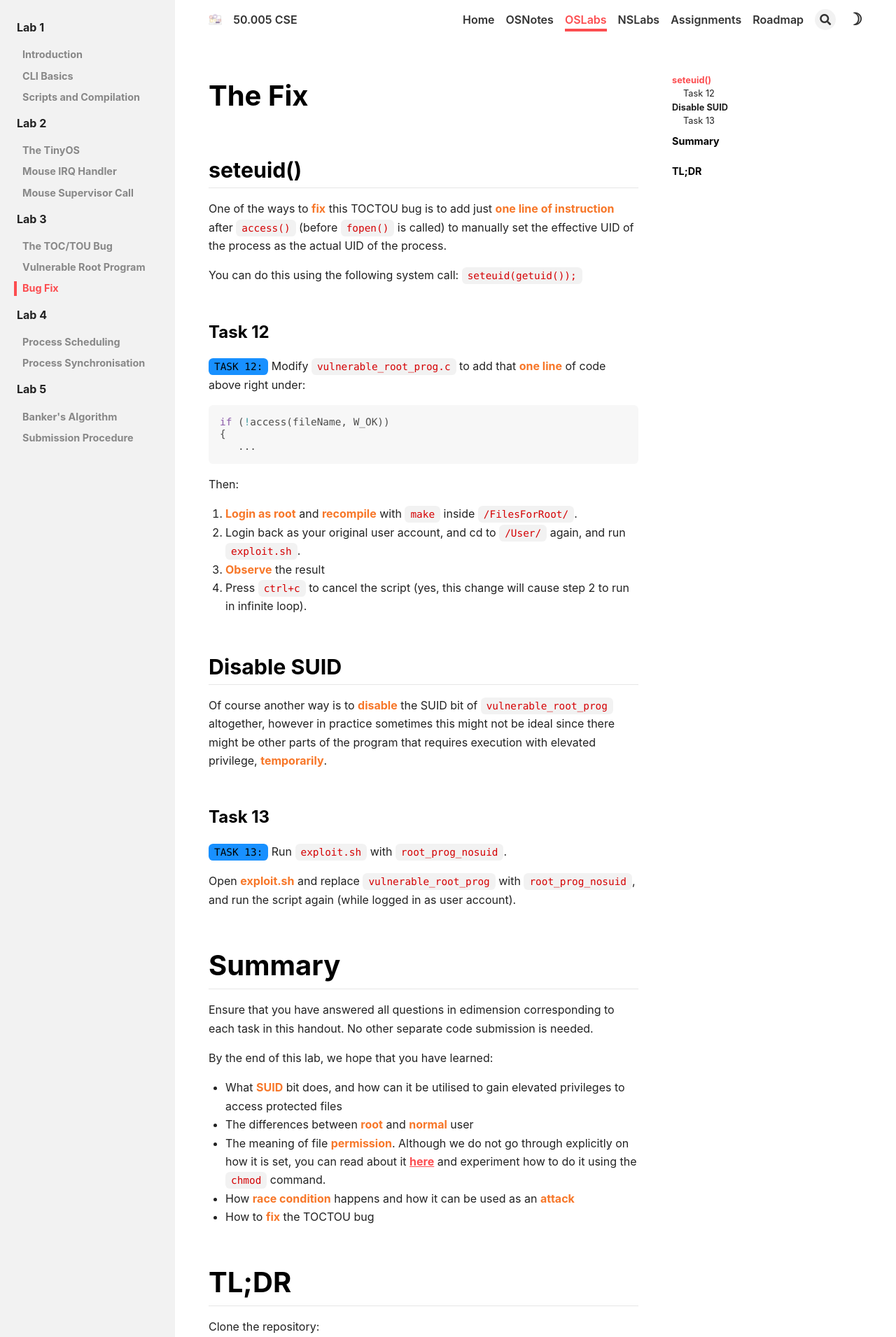
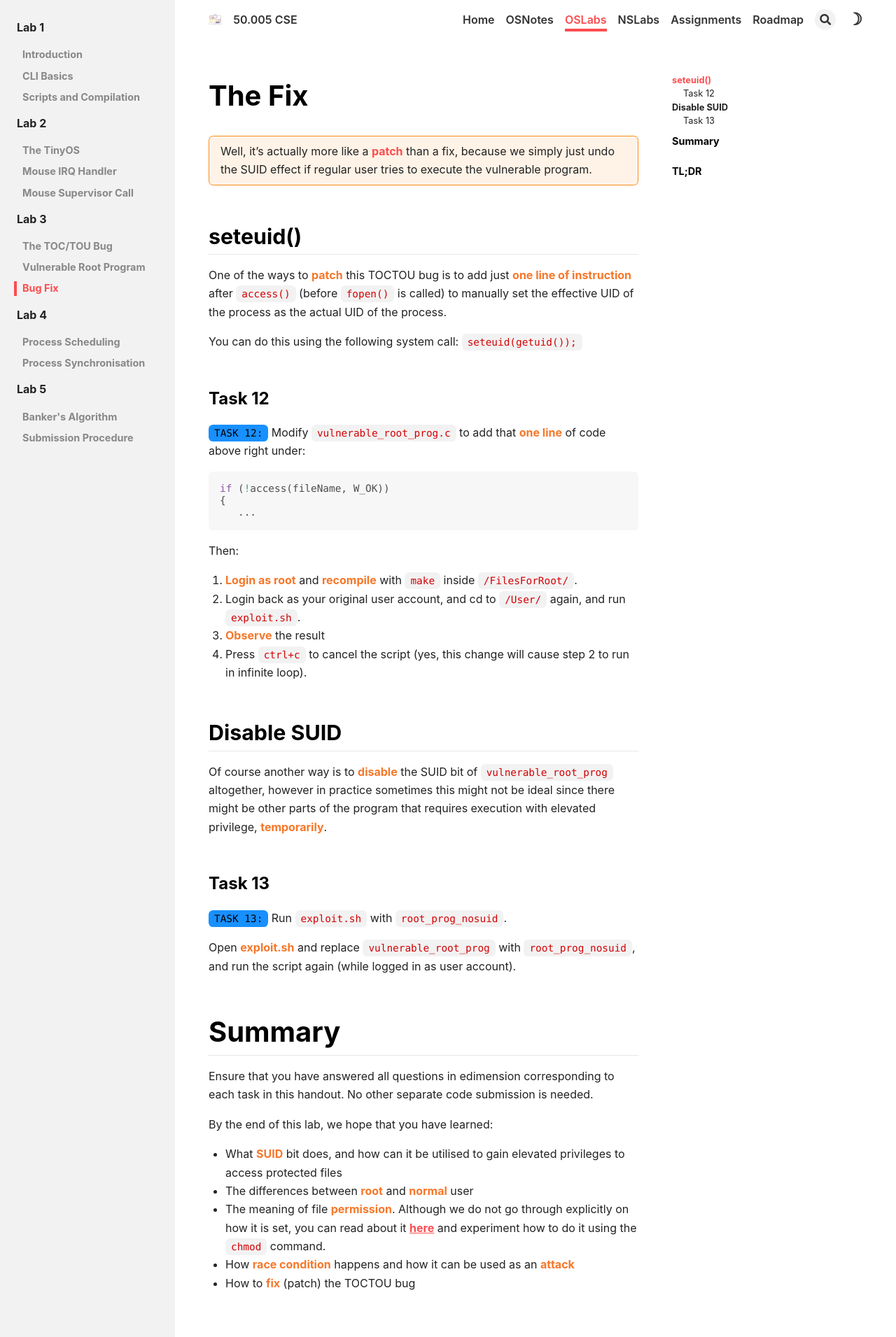
Before and after one commit to natalieagus/50005-2023, a Jekyll site: the page built from _os_labs/lab3_fix.md, in a window 1280 px wide. Shown: the top 1911 px of the page at 70% size. Built offline with Jekyll 4.4.1, drawn with Linux system fonts in a browser that asks for light colours; nearby versions of some CDN libraries.

Commit message:
feat: rename fix to patch

```diff
--- a/_os_labs/lab3_fix.md
+++ b/_os_labs/lab3_fix.md
@@ -14,9 +14,12 @@ show_edit_on_github: false
 show_date: false
 ---
 
+Well, it's actually more like a **patch** than a fix, because we simply just undo the SUID effect if regular user tries to execute the vulnerable program.
+{:.warning}
+
 ## seteuid()
 
-One of the ways to <span style="color:#f77729;"><b>fix</b></span> this TOCTOU bug is to add just <span style="color:#f77729;"><b>one line of instruction</b></span> after `access()` (before `fopen()` is called) to manually set the effective UID of the process as the actual UID of the process.
+One of the ways to <span style="color:#f77729;"><b>patch</b></span> this TOCTOU bug is to add just <span style="color:#f77729;"><b>one line of instruction</b></span> after `access()` (before `fopen()` is called) to manually set the effective UID of the process as the actual UID of the process.
 
 You can do this using the following system call: `seteuid(getuid());`
 
@@ -57,7 +60,7 @@ By the end of this lab, we hope that you have learned:
 - The differences between <span style="color:#f77729;"><b>root</b></span> and <span style="color:#f77729;"><b>normal</b></span> user
 - The meaning of file <span style="color:#f77729;"><b>permission</b></span>. Although we do not go through explicitly on how it is set, you can read about it [here](https://kb.iu.edu/d/abdb) and experiment how to do it using the `chmod` command.
 - How <span style="color:#f77729;"><b>race condition</b></span> happens and how it can be used as an <span style="color:#f77729;"><b>attack</b></span>
-- How to <span style="color:#f77729;"><b>fix</b></span> the TOCTOU bug
+- How to <span style="color:#f77729;"><b>fix</b></span> (patch) the TOCTOU bug
 
 # TL;DR
 
```
